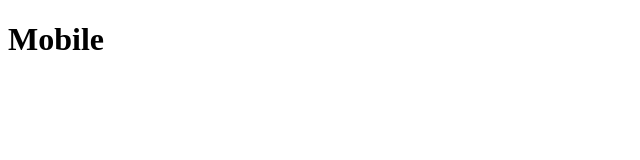
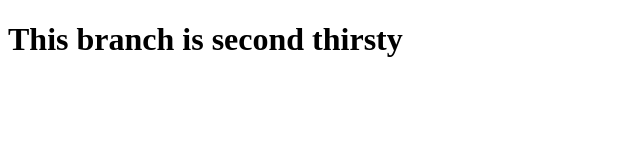
Before and after one commit to AmanThory/ddd, a plain HTML site: page index.html in a window 1280 px wide. Shown: the whole page, without its empty margins (0-640 px from the left). Drawn offline with Linux system fonts and the light colour scheme.

Commit message:
thirsty branch second

```diff
--- a/index.html
+++ b/index.html
@@ -9,7 +9,7 @@
 <body>
 
     <!-- This is android Mobile -->
-    <h1>Mobile</h1>
-    <!-- This is for thirsty branch -->
+    <h1>This branch is second thirsty</h1>
+    <!-- This is for thirsty  branch -->
 </body>
 </html>
```
